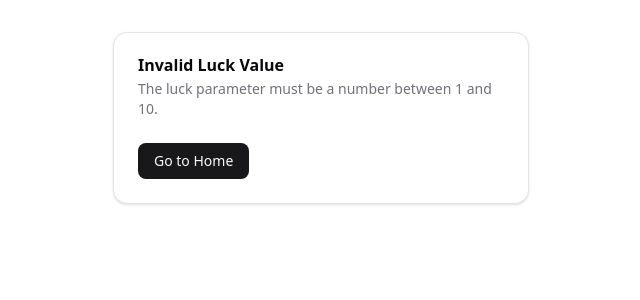
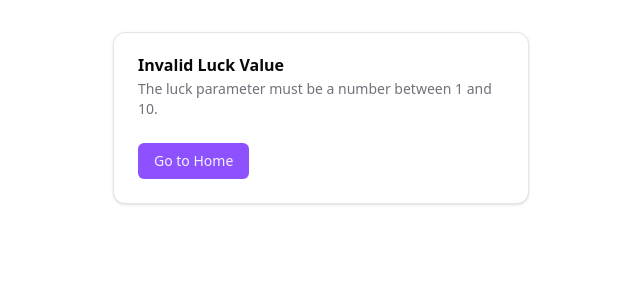
Before and after one commit to 0xDevansh/bhm-luckydraw, a Next.js app: page /new-entry in a window 1280 px wide. Shown: the top 300 px of the page, without its empty margins (319-959 px from the left). Built offline with nearby package versions, Linux system fonts and the light colour scheme.

Commit message:
add result stuff

```diff
--- a/src/app/globals.css
+++ b/src/app/globals.css
@@ -44,15 +44,15 @@
 }
 
 :root {
-  --radius: 0.625rem;
+  --radius: 0.5rem;
   --background: oklch(1 0 0);
   --foreground: oklch(0.141 0.005 285.823);
   --card: oklch(1 0 0);
   --card-foreground: oklch(0.141 0.005 285.823);
   --popover: oklch(1 0 0);
   --popover-foreground: oklch(0.141 0.005 285.823);
-  --primary: oklch(0.21 0.006 285.885);
-  --primary-foreground: oklch(0.985 0 0);
+  --primary: oklch(0.606 0.25 292.717);
+  --primary-foreground: oklch(0.969 0.016 293.756);
   --secondary: oklch(0.967 0.001 286.375);
   --secondary-foreground: oklch(0.21 0.006 285.885);
   --muted: oklch(0.967 0.001 286.375);
@@ -62,7 +62,7 @@
   --destructive: oklch(0.577 0.245 27.325);
   --border: oklch(0.92 0.004 286.32);
   --input: oklch(0.92 0.004 286.32);
-  --ring: oklch(0.705 0.015 286.067);
+  --ring: oklch(0.606 0.25 292.717);
   --chart-1: oklch(0.646 0.222 41.116);
   --chart-2: oklch(0.6 0.118 184.704);
   --chart-3: oklch(0.398 0.07 227.392);
@@ -70,12 +70,12 @@
   --chart-5: oklch(0.769 0.188 70.08);
   --sidebar: oklch(0.985 0 0);
   --sidebar-foreground: oklch(0.141 0.005 285.823);
-  --sidebar-primary: oklch(0.21 0.006 285.885);
-  --sidebar-primary-foreground: oklch(0.985 0 0);
+  --sidebar-primary: oklch(0.606 0.25 292.717);
+  --sidebar-primary-foreground: oklch(0.969 0.016 293.756);
   --sidebar-accent: oklch(0.967 0.001 286.375);
   --sidebar-accent-foreground: oklch(0.21 0.006 285.885);
   --sidebar-border: oklch(0.92 0.004 286.32);
-  --sidebar-ring: oklch(0.705 0.015 286.067);
+  --sidebar-ring: oklch(0.606 0.25 292.717);
 }
 
 .dark {
@@ -85,8 +85,8 @@
   --card-foreground: oklch(0.985 0 0);
   --popover: oklch(0.21 0.006 285.885);
   --popover-foreground: oklch(0.985 0 0);
-  --primary: oklch(0.92 0.004 286.32);
-  --primary-foreground: oklch(0.21 0.006 285.885);
+  --primary: oklch(0.541 0.281 293.009);
+  --primary-foreground: oklch(0.969 0.016 293.756);
   --secondary: oklch(0.274 0.006 286.033);
   --secondary-foreground: oklch(0.985 0 0);
   --muted: oklch(0.274 0.006 286.033);
@@ -96,7 +96,7 @@
   --destructive: oklch(0.704 0.191 22.216);
   --border: oklch(1 0 0 / 10%);
   --input: oklch(1 0 0 / 15%);
-  --ring: oklch(0.552 0.016 285.938);
+  --ring: oklch(0.541 0.281 293.009);
   --chart-1: oklch(0.488 0.243 264.376);
   --chart-2: oklch(0.696 0.17 162.48);
   --chart-3: oklch(0.769 0.188 70.08);
@@ -104,13 +104,16 @@
   --chart-5: oklch(0.645 0.246 16.439);
   --sidebar: oklch(0.21 0.006 285.885);
   --sidebar-foreground: oklch(0.985 0 0);
-  --sidebar-primary: oklch(0.488 0.243 264.376);
-  --sidebar-primary-foreground: oklch(0.985 0 0);
+  --sidebar-primary: oklch(0.541 0.281 293.009);
+  --sidebar-primary-foreground: oklch(0.969 0.016 293.756);
   --sidebar-accent: oklch(0.274 0.006 286.033);
   --sidebar-accent-foreground: oklch(0.985 0 0);
   --sidebar-border: oklch(1 0 0 / 10%);
-  --sidebar-ring: oklch(0.552 0.016 285.938);
+  --sidebar-ring: oklch(0.541 0.281 293.009);
 }
+
+
+
 
 @layer base {
   * {
--- a/src/app/new-entry/page.tsx
+++ b/src/app/new-entry/page.tsx
@@ -3,21 +3,20 @@
 import { Suspense, useEffect, useState } from "react"
 import { useRouter, useSearchParams } from "next/navigation"
 import { Card, CardContent, CardDescription, CardFooter, CardHeader, CardTitle } from "@/components/ui/card"
-import { Button } from "@/components/ui/button"
+import {Button, buttonVariants} from "@/components/ui/button"
 import { generateSecret } from "@/lib/generate-secret"
 import { toast } from "sonner"
+import Link from "next/link";
+import {cn} from "@/lib/utils";
 
 export default function NewEntryPage() {
   const [existingSecret, setExistingSecret] = useState<string | null>(null)
-  const router = useRouter()
 
   // Check for existing secret in localStorage
   useEffect(() => {
     const secret = localStorage.getItem("your_secret")
     setExistingSecret(secret)
   }, [])
-
-  const handleRedirect = () => router.push("/")
 
   if (existingSecret) {
     return (
@@ -36,10 +35,9 @@ export default function NewEntryPage() {
               </div>
             </CardContent>
             <CardFooter>
-              <Button onClick={handleRedirect} className="w-full">
-                Continue with Existing Secret
-              </Button>
+              <Link className={cn(buttonVariants({ variant: 'default' }), 'mb-10 w-full text-center text-lg')} href={'/result'}>Check Result</Link>
             </CardFooter>
+
           </Card>
         </div>
     )
--- a/src/app/page.tsx
+++ b/src/app/page.tsx
@@ -2,6 +2,9 @@
 
 import { useEffect, useState } from "react";
 import { supabase } from "@/lib/supabase";
+import {buttonVariants} from "@/components/ui/button";
+import Link from "next/link";
+import {cn} from "@/lib/utils";
 
 type Entry = {
   id: number;
@@ -57,6 +60,8 @@ export default function HomePage() {
             </div>
         )}
 
+      <Link className={cn(buttonVariants({ variant: 'default' }), 'mb-10 block text-center text-lg')} href={'/result'}>Check Result</Link>
+
         {loading ? (
             <p className="text-center">Loading entries...</p>
         ) : entries.length > 0 ? (
--- a/src/app/result/page.tsx
+++ b/src/app/result/page.tsx
@@ -28,6 +28,7 @@ export default function ResultPage() {
   const [result, setResult] = useState<Result | null>(null);
   const [loading, setLoading] = useState(false);
   const [notFound, setNotFound] = useState(false);
+  const [notDeclared, setNotDeclared] = useState(false);
 
   // Automatically submit the form if 'your_secret' exists in localStorage
   useEffect(() => {
@@ -46,6 +47,7 @@ export default function ResultPage() {
 
     setLoading(true);
     setNotFound(false);
+    setNotDeclared(false);
     setResult(null);
 
     try {
@@ -57,7 +59,7 @@ export default function ResultPage() {
       if (error) throw error;
 
       if (!allResults || allResults.length === 0) {
-        setNotFound(true);
+        setNotDeclared(true);
         return;
       }
 
@@ -130,10 +132,19 @@ export default function ResultPage() {
             )}
 
             {notFound && (
-                <Card className="bg-yellow-50 dark:bg-yellow-900/20 border-yellow-200">
+                <Card className="bg-yellow-50 dark:bg-red-900/20 border-red-200">
                   <CardContent className="pt-6">
-                    <h3 className="text-xl font-bold text-yellow-600 dark:text-yellow-400 mb-2">No Result Found</h3>
-                    <p>We couldn&#39;t find any results for this secret code. Please check if you entered it correctly.</p>
+                    <h3 className="text-xl font-bold text-red-600 dark:text-red-400 mb-2">You are not the winner...</h3>
+                    <p>This code is not a winner.</p>
+                  </CardContent>
+                </Card>
+            )}
+
+            {notDeclared && (
+                <Card className="bg-blue-50 dark:bg-blue-900/20 border-blue-200">
+                  <CardContent className="pt-6">
+                    <h3 className="text-xl font-bold text-blue-600 dark:text-blue-400 mb-2">Result not declared yet</h3>
+                    <p>Please check back later when the results are announced.</p>
                   </CardContent>
                 </Card>
             )}
```
